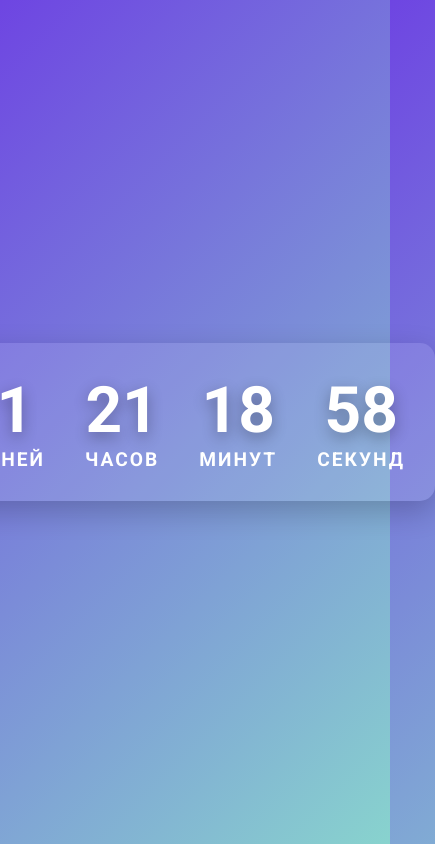
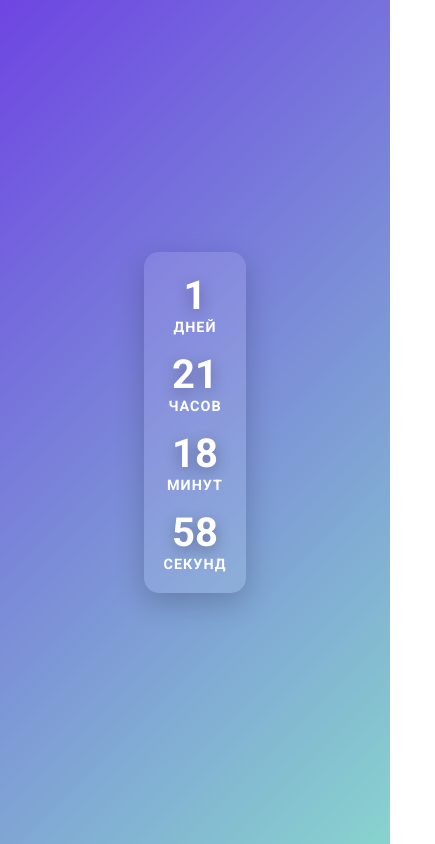
Before and after one commit to nik191220/timer1, a plain HTML site: page index.html in a window 390 px wide. Shown: the whole page, 435 px wide, since content can reach past the window. Drawn offline with Linux system fonts and the light colour scheme.

Commit message:
Update index.html

```diff
--- a/index.html
+++ b/index.html
@@ -17,6 +17,7 @@
             background: linear-gradient(135deg, #6e45e2, #88d3ce);
             color: white;
         }
+
         .timer {
             text-align: center;
             font-size: 3rem;
@@ -26,24 +27,62 @@
             box-shadow: 0 10px 30px rgba(0, 0, 0, 0.2);
             display: flex;
             gap: 40px;
+            flex-wrap: wrap;
         }
+
         .timer div {
             display: flex;
             flex-direction: column;
             align-items: center;
             font-weight: bold;
         }
+
         .time-number {
             font-size: 4rem;
             font-weight: 700;
             color: #fff;
             text-shadow: 0 5px 15px rgba(0, 0, 0, 0.3);
         }
+
         .time-label {
             font-size: 1.2rem;
             font-weight: 300;
             text-transform: uppercase;
             letter-spacing: 2px;
+        }
+
+        /* Адаптивность для маленьких экранов */
+        @media (max-width: 768px) {
+            .timer {
+                font-size: 2rem;
+                gap: 20px;
+            }
+
+            .time-number {
+                font-size: 3rem;
+            }
+
+            .time-label {
+                font-size: 1rem;
+                letter-spacing: 1px;
+            }
+        }
+
+        /* Адаптивность для очень маленьких экранов (мобильные телефоны) */
+        @media (max-width: 480px) {
+            .timer {
+                flex-direction: column; /* Элементы будут располагаться в столбик */
+                padding: 20px;
+                gap: 15px;
+            }
+
+            .time-number {
+                font-size: 2.5rem;
+            }
+
+            .time-label {
+                font-size: 0.9rem;
+            }
         }
     </style>
 </head>
```
